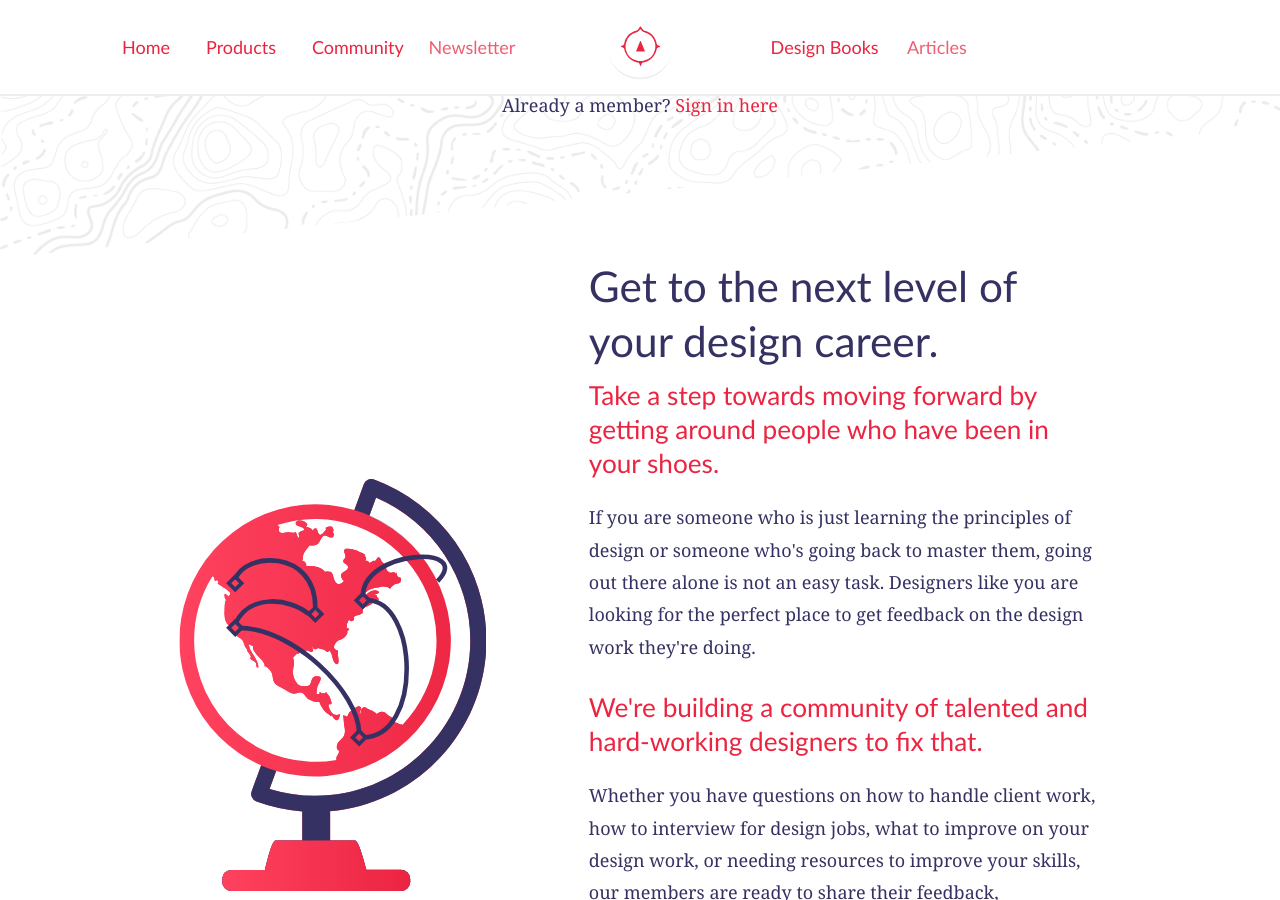
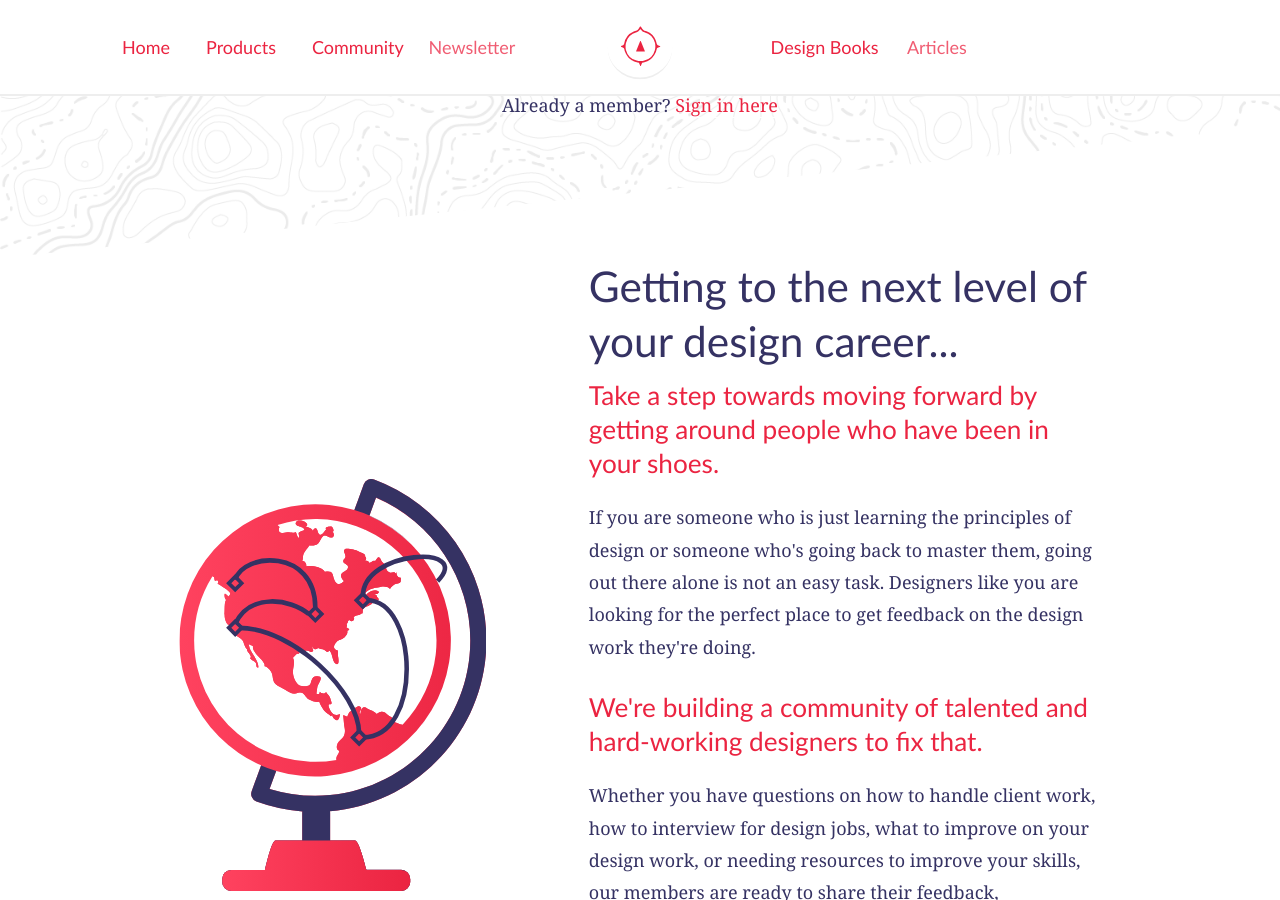
Before and after one commit to compassofdesign/site, a Jekyll site: the page built from community/index.html, in a window 1280 px wide and 900 px high, scrolled down 361 px. Built offline with Jekyll 4.4.1, drawn with Linux system fonts in a browser that asks for light colours; nearby versions of some CDN libraries; a script that is not in the unit is left out.

Commit message:
Update index.html

```diff
--- a/community/index.html
+++ b/community/index.html
@@ -24,7 +24,7 @@ price: $99
         <img class="icon" src="{{site.baseurl}}/assets/img/landing/card-global.svg" alt="Solid foundation in design priniciples"/>
       </div>
       <div class="module point ">
-        <h2>Get to the next level of your design career.</h2>
+        <h2>Getting to the next level of your design career...</h2>
         <h3>Take a step towards moving forward by getting around people who have been in your shoes.</h3>
         <p>If you are someone who is just learning the principles of design or someone who's going back to master them, going out there alone is not an easy task. Designers like you are looking for the perfect place to get feedback on the design work they're doing.</p>
         <h3>We're building a community of talented and hard-working designers to fix that.</h3>
```
